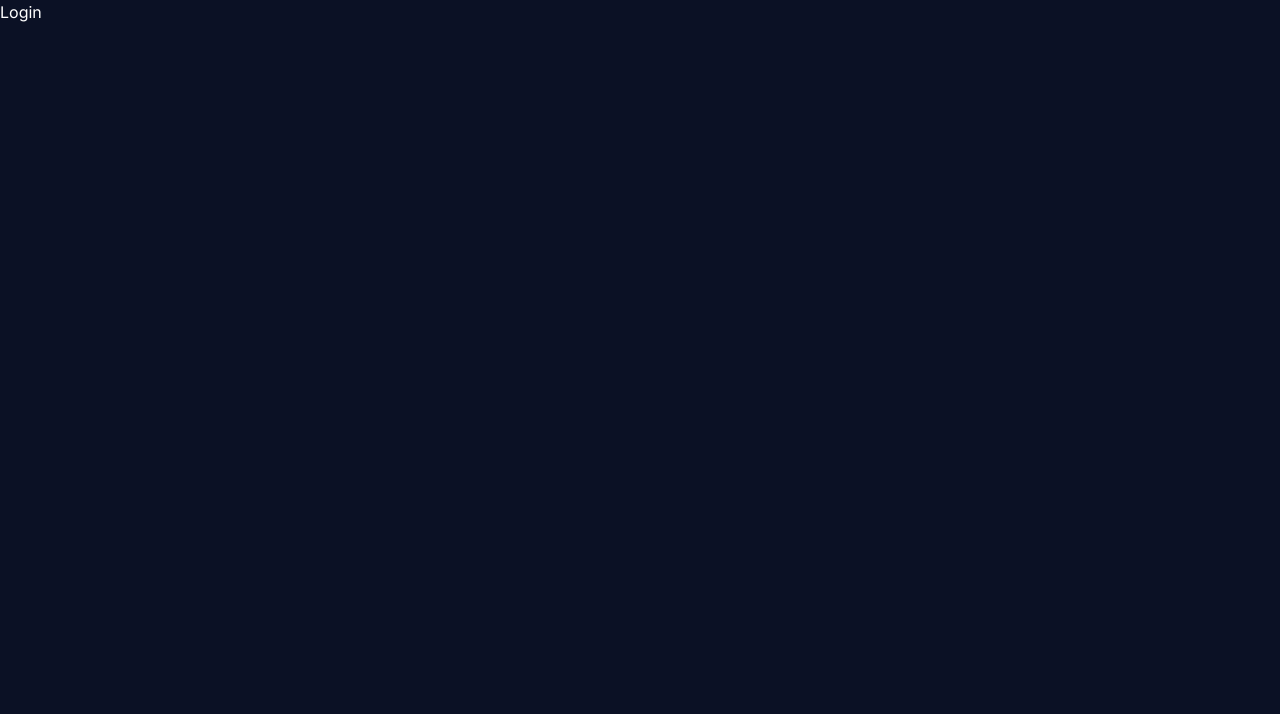
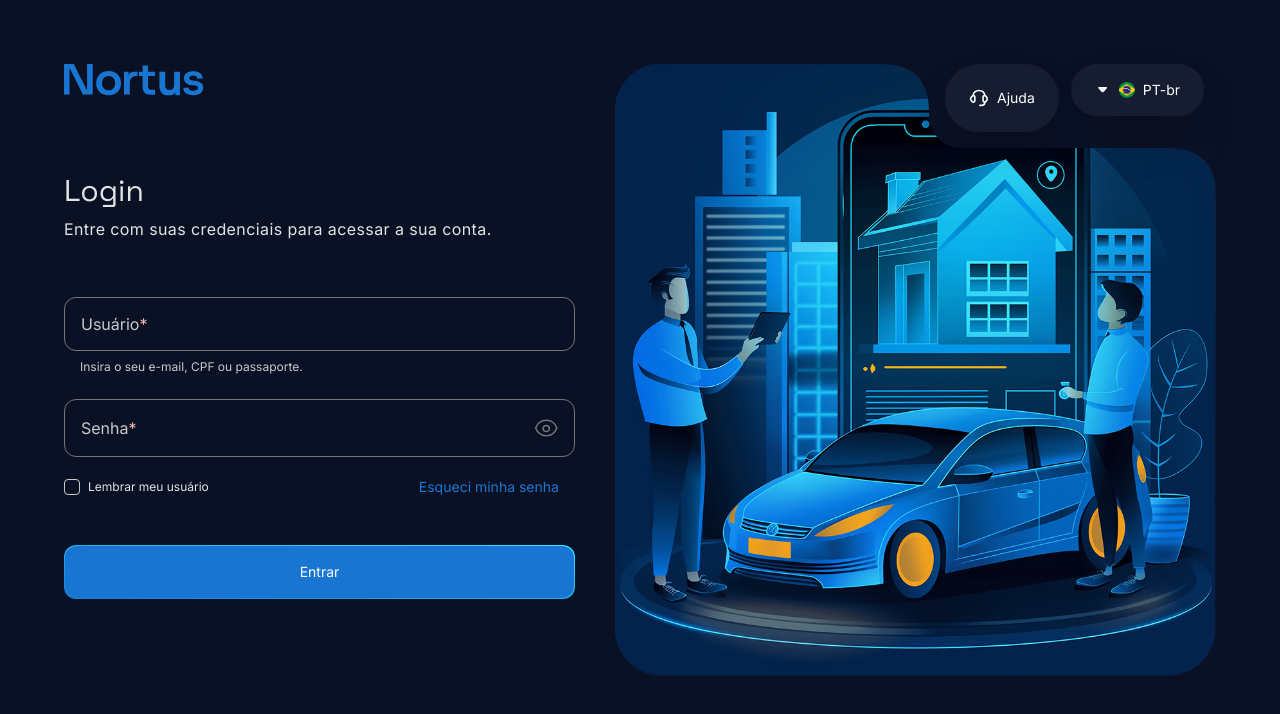
Before and after one commit to jvitoralmeida01/th-loomi, a Next.js app: page /login in a window 1280 px wide. Shown: the top 714 px of the page. Built offline with nearby package versions, Linux system fonts and the light colour scheme.

Commit message:
login page following figma requirements

```diff
--- a/app/login/page.tsx
+++ b/app/login/page.tsx
@@ -1,7 +1,109 @@
+import Image from "next/image";
+
+import loginHero from "@/assets/login_hero.png";
+import logo from "@/assets/text_logo.svg";
+import arrowDownIcon from "@/assets/icons/arrow_down.svg";
+import brFlag from "@/assets/flags/br.png";
+import helpIcon from "@/assets/icons/customer_support.svg";
+import Checkbox from "../_components/Checkbox";
+import Button, { ButtonVariant } from "../_components/Button";
+import TextField from "../_components/TextField";
+import ReverseBorderRadius from "../_components/ReverseBorderRadius";
+
+async function loginAction(formData: FormData) {
+  "use server";
+  const username = formData.get("username");
+  const password = formData.get("password");
+
+  // Mocked login response for now.
+  console.info("Mock login", { username, hasPassword: Boolean(password) });
+}
+
 export default function LoginPage() {
   return (
-    <div>
-        <h1>Login</h1>
+    <div className="min-h-screen bg-background text-label">
+      <main className="mx-auto flex w-full flex-col gap-10 py-16 px-16 lg:flex-row lg:items-stretch">
+        <section className="flex flex-17 flex-col items-start justify-between">
+          <Image src={logo} alt="Nortus" className="h-8 w-auto" priority />
+
+          <div className="flex flex-col gap-14 w-full">
+            <div className="flex flex-col gap-2">
+              <h1 className="text-3xl font-space-grotesk text-neutral-200">Login</h1>
+              <p className="text-md text-neutral-200 tracking-wide">
+                Entre com suas credenciais para acessar a sua conta.
+              </p>
+            </div>
+
+            <form action={loginAction} className="space-y-5 w-full">
+              <div className="space-y-6">
+                <TextField
+                  name="username"
+                  type="email"
+                  required
+                  placeholder="Usuário"
+                  supportText="Insira o seu e-mail, CPF ou passaporte."
+                />
+                <TextField
+                  name="password"
+                  type="password"
+                  required
+                  placeholder="Senha"
+                />
+              </div>
+
+              <div className="flex items-center justify-between text-md text-label-disabled pr-4">
+                <Checkbox label="Lembrar meu usuário" name="remember" />
+                <a href="#" className="text-sm text-primary">
+                  Esqueci minha senha
+                </a>
+              </div>
+
+              <Button type="submit" className="w-full mt-12" variant={ButtonVariant.PRIMARY}>
+                Entrar
+              </Button>
+            </form>
+          </div>
+
+          <div />
+        </section>
+
+        <section className="h-full relative flex flex-20 items-center justify-center">
+          <div className="absolute right-0 top-0 z-10 flex flex-col items-end">
+            <div className="flex flex-row items-start">
+              <ReverseBorderRadius />
+              <div className="bg-background pl-4 pb-4 rounded-bl-4xl flex items-start gap-3 text-xs text-label">
+                <Button
+                  type="button"
+                  className="flex items-center gap-2 py-6"
+                  variant={ButtonVariant.NAV}
+                >
+                  <Image src={helpIcon} alt="Customer Support Icon" className="h-5 w-5" />
+                  Ajuda
+                </Button>
+                <Button
+                  type="button"
+                  className="flex items-center gap-2"
+                  variant={ButtonVariant.NAV}
+                >
+                  <Image src={arrowDownIcon} alt="Arrow Down Icon" className="h-4 w-4" />
+                  <Image src={brFlag} alt="Flag Icon" className="h-4 w-4" />
+                  PT-br
+                </Button>
+                <div />
+              </div>
+            </div>
+            <ReverseBorderRadius />
+          </div>
+          <div className="relative w-full h-full flex items-center justify-center">
+            <Image
+              src={loginHero}
+              alt="Nortus Hero"
+              className="h-full w-full object-contain pointer-events-none"
+              priority
+            />
+          </div>
+        </section>
+      </main>
     </div>
-  )
+  );
 }
```
